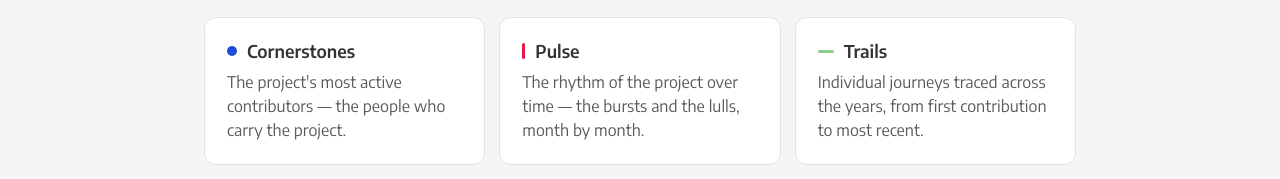
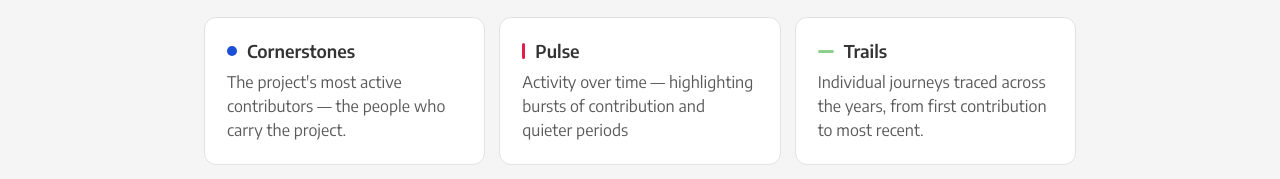
Before and after one commit to balooii/contributor-atlas, a website: page index.html in a window 1280 px wide. Shown: the part 414-593 px from the top of the page. Drawn offline with Linux system fonts and the light colour scheme.

Commit message:
landing: rephrase Pulse description
"Month-by-month" was not necessarily correct, depending on selected
range. Also "lulls" felt a bit too poetic in hindsight.

```diff
--- a/index.html
+++ b/index.html
@@ -55,8 +55,8 @@
         <a class="ca-card ca-card--pulse" href="pulse.html">
           <h3>Pulse <span class="ca-arrow">→</span></h3>
           <p>
-            The rhythm of the project over time — the bursts and the lulls,
-            month by month.
+            Activity over time — highlighting bursts of contribution and quieter
+            periods
           </p>
         </a>
         <a class="ca-card ca-card--trails" href="trails.html">
```
